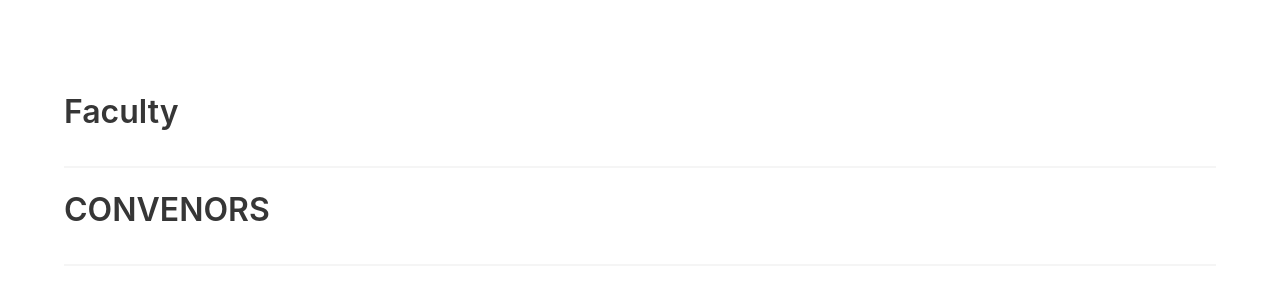
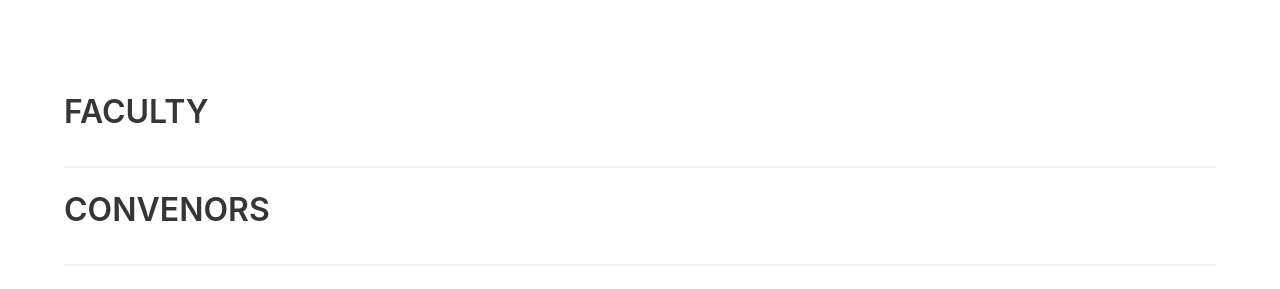
Before and after one commit to robotics-club-citk/robotics-club-citk.github.io, a Jekyll site: the page built from members.html, in a window 1280 px wide. Shown: the part 259-548 px from the top of the page. Built offline with Jekyll 4.4.1, drawn with Linux system fonts in a browser that asks for light colours.

Commit message:
Update members.html

```diff
--- a/_layouts/members.html
+++ b/_layouts/members.html
@@ -32,7 +32,7 @@ layout: default
   <div class="container">
 
     {% assign members = site.members | where:'type','FACULTY' | sort: 'priority' | reverse %}
-    <h1 class="title" id="faculty">Faculty</h1>
+    <h1 class="title" id="faculty">FACULTY</h1>
     <div class="columns is-multiline">
       {% for member in members %}
       <div class="column is-one-quarter-tablet is-one-fifth-desktop">
```
